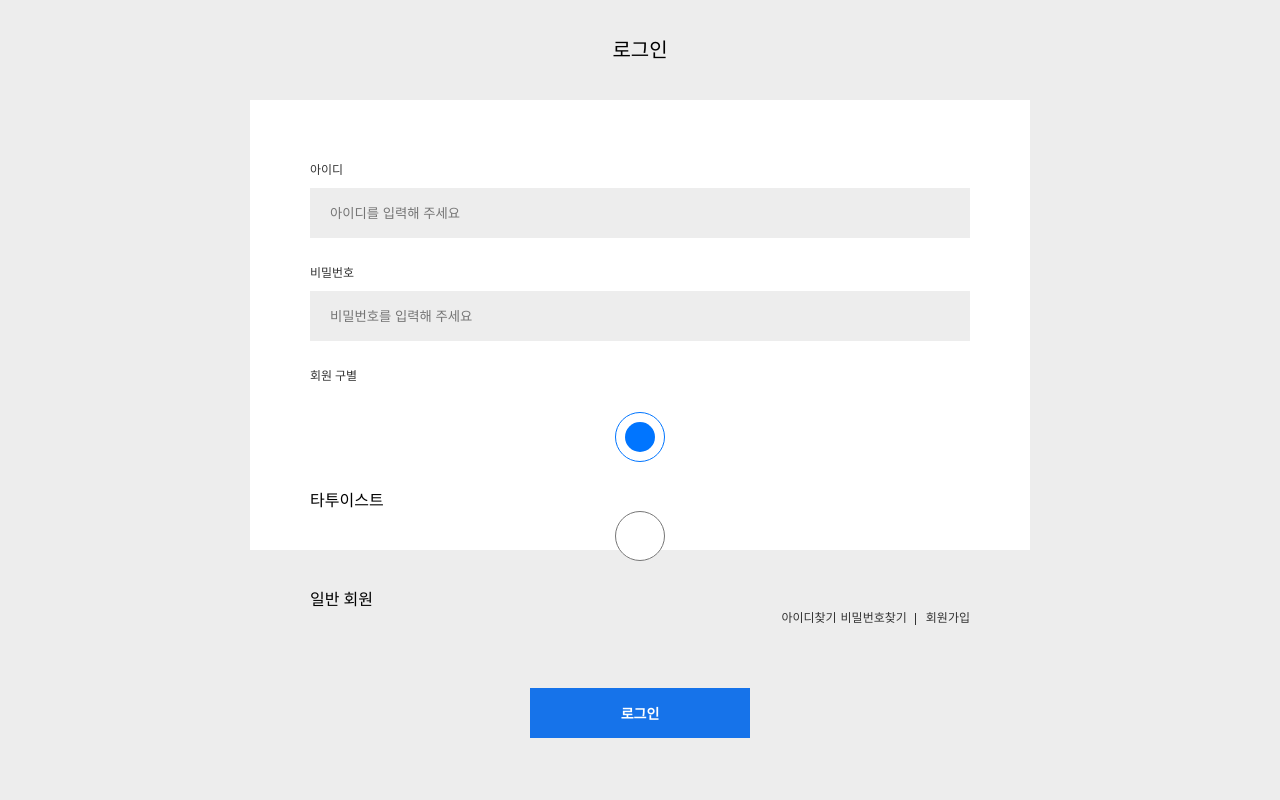
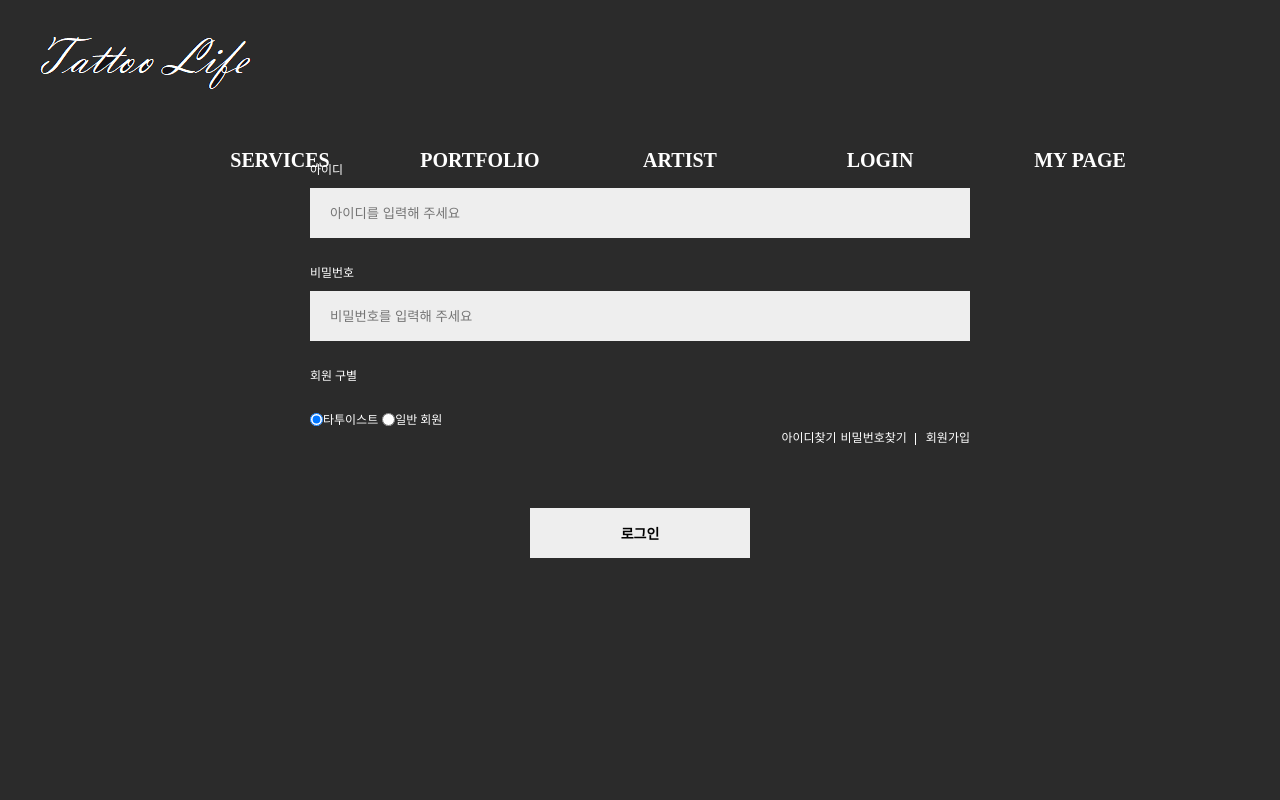
Before and after one commit to ihg1130/web, a PHP site: page /login.html in a window 1280 px wide. Run offline with PHP 8.4, Linux system fonts and the light colour scheme.

Commit message:
Add files via upload

```diff
--- a/css/style.css
+++ b/css/style.css
@@ -45,7 +45,7 @@
 
 body {
   font: "돋움체", dotum, "굴림체", gulim;
-  background-color: white;
+  background-color: #2B2B2B;
 }
 
 a {
@@ -58,7 +58,7 @@ li {
 }
 
 img {
-  border: none;
+  border: 0;
 }
 
 .cf:after {
@@ -68,7 +68,7 @@ img {
 }
 
 .wrap {
-  width: 1200px;
+  width: 100%;
   margin: 0 auto;
   height: 120px;
   position: fixed;
@@ -96,7 +96,8 @@ body {
 
 #header .nav {
   float: right;
-  width: 600px;
+  width: 1100px;
+
 }
 
 #header .nav ul {
@@ -394,7 +421,183 @@ body {
   height: 30px;
 }
 
-#tb {
-  display: flex;
-  margin-right: 14px;
+
+
+
+
+/* base - 브라우저 별로 다를 수도 있는 것을 초기화 */
+* {
+  padding: 0;
+  margin: 0;
 }
+
+/* 태그 여백 없앰 */
+li {
+  list-style: none;
+}
+
+/* 기호나 번호를 제거 */
+a {
+  text-decoration: none;
+}
+
+/* 링크텍스트에 밑줄없앰 */
+button {
+  cursor: pointer;
+}
+
+/* 모든 버튼에 마우스손모양 처리 */
+
+
+
+.loginbox {
+  width: 780px;
+  height: 550px;
+  margin: 0 auto;
+  /* 블록요소를 부모영역에서 가운데 처리 */
+}
+
+.loginbox h2 {
+  width: 100%;
+  /* 부모영역을 상속 */
+
+  /* 한줄텍스트인 경우만 height와 line-height가 같으면 세로 가운데 처리 */
+  height: 100px;
+  line-height: 100px;
+  text-align: center;
+  font-size: 20px;
+  font-weight: normal;
+}
+
+.loginbox form {
+  width: 100%;
+  height: 450px;
+  background-color: #2B2B2B;
+  /* 패딩수치를 인사이드 처리 */
+  padding: 60px;
+  box-sizing: border-box;
+}
+
+.loginbox fieldset {
+  border: none;
+  /* 테두리 제거 */
+}
+
+.loginbox legend {
+  /* 요소를 화면 밖으로 처리 */
+  position: absolute;
+  left: -999em;
+
+  /* 웹접근성으로 스크린리더기가 읽어줘야 하므로 display: none;을 사용하지 말것 */
+}
+
+.loginbox label {
+  display: block;
+  font-size: 12px;
+  color: white;
+  margin-bottom: 10px;
+  /* 동위선택자와의 간격 조정 */
+}
+
+.loginbox input#id,#pw {
+  display: block;
+  width: 100%;
+  height: 50px;
+  margin-bottom: 25px;
+  /* 동위선택자와의 간격 조정 */
+  border: none;
+  background-color: #eee;
+  padding: 0 20px;
+  /* 앞상하 뒷좌우 */
+  box-sizing: border-box;
+  /* 패딩수치를 인사이드 처리 */
+}
+
+.loginbox ul {
+  width: 100%;
+  text-align: right;
+  /* 글자를 오른쪽으로 처리 */
+  margin-bottom: 60px;
+}
+
+.loginbox li {
+  display: inline-block;
+  height: 12px;
+  line-height: 12px;
+}
+
+.loginbox li:last-child {
+  border-left: 1px solid white;
+  padding-left: 10px;
+  /* 테두리 안쪽 여백 */
+  margin-left: 4px;
+  /* 테두리 바깥쪽 여백 */
+}
+
+.loginbox a {
+  /* 글자관련은 보통 최종태그에 줘야 적용 */
+  color: white;
+  font-size: 12px;
+
+  /* 현재 위치에서 상대적 이동 */
+  position: relative;
+  top: -2px;
+}
+
+.loginbox button {
+  display: block;
+  width: 220px;
+  height: 50px;
+  margin: 0 auto;
+  /* 블록요소가 부모 영역에서 가운데 오기 */
+  border: none;
+  background-color: #eee;
+  color: black;
+  font-size: 14px;
+  font-weight: bold;
+}
+
+input #type{
+size: 15px;
+}
+
+/* sign_up */
+
+.wrap2 {
+  width: 100%;
+  margin: 0 auto;
+  height: 120px;
+  position: sticky;
+  background: #2B2B2B;
+  z-index: 999;
+}
+
+input.form-control{
+  width: 60%;
+  height: 30px;
+}
+input.kkk{
+  background-color: #eee;
+  color: #000;
+  border-radius: 5%;
+  height: 30px;
+  border-radius: 5px;
+}
+
+input.kkkk{
+  background-color: #eee;
+  color: #000;
+  width: 150px;
+  height: 40px;
+  border-radius: 5%;
+  border-radius: 5px;
+  font-size: 20px;
+}
+
+div .mb-3 {
+  margin-left: 550px;
+  margin-top: 30px;
+  font-size: 15px;
+  color: #eee;
+
+}
--- a/login.html
+++ b/login.html
@@ -1,93 +1,43 @@
 <!DOCTYPE html>
 <html lang="ko">
+
 <head>
-    <meta charset="UTF-8">
-    <meta http-equiv="X-UA-Compatible" content="IE=edge">
-    <meta name="viewport" content="width=device-width, initial-scale=1.0">
-    <title>Document</title>
-    <style>@charset "utf-8";
+    <meta charset="utf-8" />
+    <meta http-equiv="X-UA-Compatible" content="IE=edge" />
+    <meta name="viewport" content="width=device-width, initial-scale=1, shrink-to-fit=no" />
+    <link rel="stylesheet" href="css/style.css">
+    <title>login</title>
+    <meta name="description" content="" />
+    <meta name="keywords" content="" />
+    <link rel="preconnect" href="https://fonts.googleapis.com">
+    <link rel="preconnect" href="https://fonts.gstatic.com" crossorigin>
+    <link href="https://fonts.googleapis.com/css2?family=Island+Moments&display=swap">
+    <link rel="preconnect" href="https://fonts.googleapis.com">
+    <link rel="preconnect" href="https://fonts.gstatic.com" crossorigin>
+    <link href="https://fonts.googleapis.com/css2?family=Parisienne&display=swap" rel="stylesheet">
+</head>
 
-        /* base - 브라우저 별로 다를 수도 있는 것을 초기화 */
-        *{ padding: 0; margin: 0; } /* 태그 여백 없앰 */
-        li{ list-style: none; } /* 기호나 번호를 제거 */
-        a{ text-decoration: none; } /* 링크텍스트에 밑줄없앰 */
-        button{ cursor: pointer; } /* 모든 버튼에 마우스손모양 처리 */
-
-        /* body설정 */
-        body{ background-color: #ededed; }
-
-        .loginbox{
-            width: 780px; height: 550px;
-            margin: 0 auto; /* 블록요소를 부모영역에서 가운데 처리 */
-        }
-        .loginbox h2{
-            width: 100%; /* 부모영역을 상속 */
-
-            /* 한줄텍스트인 경우만 height와 line-height가 같으면 세로 가운데 처리 */
-            height: 100px; line-height: 100px;
-            text-align: center; font-size: 20px;
-            font-weight: normal;
-        }
-        .loginbox form{
-            width: 100%; height: 450px;
-            background-color: #fff;
-            /* 패딩수치를 인사이드 처리 */
-            padding: 60px; box-sizing: border-box;
-        }
-        .loginbox fieldset{
-            border: none; /* 테두리 제거 */
-        }
-        .loginbox legend{
-            /* 요소를 화면 밖으로 처리 */
-            position: absolute; left: -999em;
-
-            /* 웹접근성으로 스크린리더기가 읽어줘야 하므로 display: none;을 사용하지 말것 */
-        }
-        .loginbox label{
-            display: block;
-            font-size: 12px; color: #333;
-            margin-bottom: 10px; /* 동위선택자와의 간격 조정 */
-        }
-        .loginbox input{
-            display: block;
-            width: 100%; height: 50px;
-            margin-bottom: 25px; /* 동위선택자와의 간격 조정 */
-            border: none; background-color: #ededed;
-            padding: 0 20px; /* 앞상하 뒷좌우 */
-            box-sizing: border-box; /* 패딩수치를 인사이드 처리 */
-        }
-
-        .loginbox ul{
-            width: 100%;
-            text-align: right; /* 글자를 오른쪽으로 처리 */
-            margin-bottom: 60px;
-        }
-        .loginbox li{
-            display: inline-block;
-            height: 12px; line-height: 12px;
-        }
-        .loginbox li:last-child{
-            border-left: 1px solid #333;
-            padding-left: 10px; /* 테두리 안쪽 여백 */
-            margin-left: 4px; /* 테두리 바깥쪽 여백 */
-        }
-        .loginbox a{
-            /* 글자관련은 보통 최종태그에 줘야 적용 */
-            color: #333; font-size: 12px;
-
-            /* 현재 위치에서 상대적 이동 */
-            position: relative; top: -2px;
-        }
-        .loginbox button{
-            display: block;
-            width: 220px; height: 50px;
-            margin: 0 auto; /* 블록요소가 부모 영역에서 가운데 오기 */
-            border: none;
-            background-color: #1673ea;
-            color: #fff; font-size: 14px; font-weight: bold;
-        }</style>
-</head>
 <body>
+    <section class="scroll s-one" data-section-name="s-one">
+        <div class="container">
+            <div id="header" class="cf">
+                <div class="wrap">
+                    <div class="logo">
+                        <a href="main.html"><img src="images/logo.png" alt="로고"></a>
+                    </div>
+                    <div class="nav">
+                        <ul class="mainmenu">
+                            <li><a class="two">SERVICES</a></li>
+                            <li><a class="three">PORTFOLIO</a></li>
+                            <li><a class="four">ARTIST</a></li>
+                            <li><a href="login.html">LOGIN</a></li>
+                            <li><a href="my_page.html">MY PAGE</a></li>
+                        </ul>
+                    </div>
+                </div>
+            </div>
+        </div>
+    </section>
     <div class="loginbox">
         <h2>로그인</h2>
         <form method="POST" action="loginProcess.php" id="searchForm">
@@ -99,33 +49,21 @@
                 <label for="pw">비밀번호</label>
                 <input type="text" name="pw" id="pw" placeholder="비밀번호를 입력해 주세요">
                 <label for="type">회원 구별</label><br>
-                    <input type="radio"  name="type" id="type" value="tattooist" checked/>타투이스트
-                    <input type="radio"  name="type" id="type" value="noraml"/>일반 회원
+                <input type="radio" name="type" id="type" value="tattooist" checked /><a>타투이스트</a>
+                <input type="radio" name="type" id="type" value="noraml" /><a>일반 회원</a>
                 <ul>
-              <li><a href="findid.html">아이디찾기</a></li>
-              <li><a href="findpw.html">비밀번호찾기</a></li>
+                    <li><a href="findid.php">아이디찾기</a></li>
+                    <li><a href="findpw.php">비밀번호찾기</a></li>
                     <li><a href="sign_up.html">회원가입</a></li>
                 </ul>
                 <!--데이터를 서버로 전송-->
                 <button type="submit">로그인</button>
             </fieldset>
         </form>
-        <script>
-            let sf = document.getElementById("searchForm");
-            sf.addEventListener("submit", function(e){
-                let msgEle = document.getElementById("id");
-                let msgEle2 = document.getElementById("pw");
-                if(msgEle.value.length==0){
-                    alert('아이디 또는 비밀번호를 입력하지 않았습니다');
-                    e.preventDefault();
-                }
-                else if(msgEle2.value.length==0){
-                    alert('아이디 또는 비밀번호를 입력하지 않았습니다');
-                    e.preventDefault();
-                }
-            });
+    </div>
 
-        </script>
-      </div>
+
+    <script src="./script/script.js"></script>
 </body>
+
 </html>
```
Also changed, not shown: other parts of css/style.css (+42 -16 lines), main.html (+21 -39 lines), script/script.js (+15 -1 lines), sign_up.html (+32 -12 lines). Lines whose indentation alone changed are shown as unchanged.
